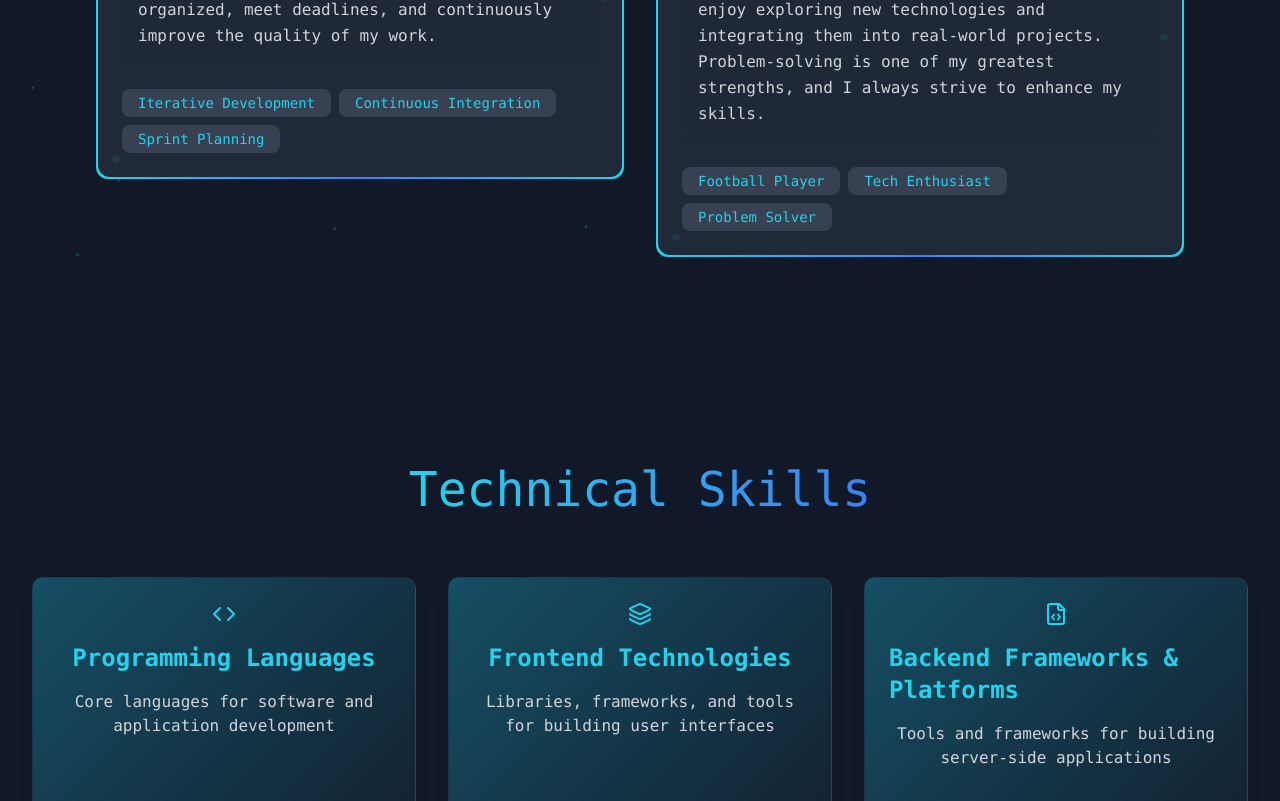
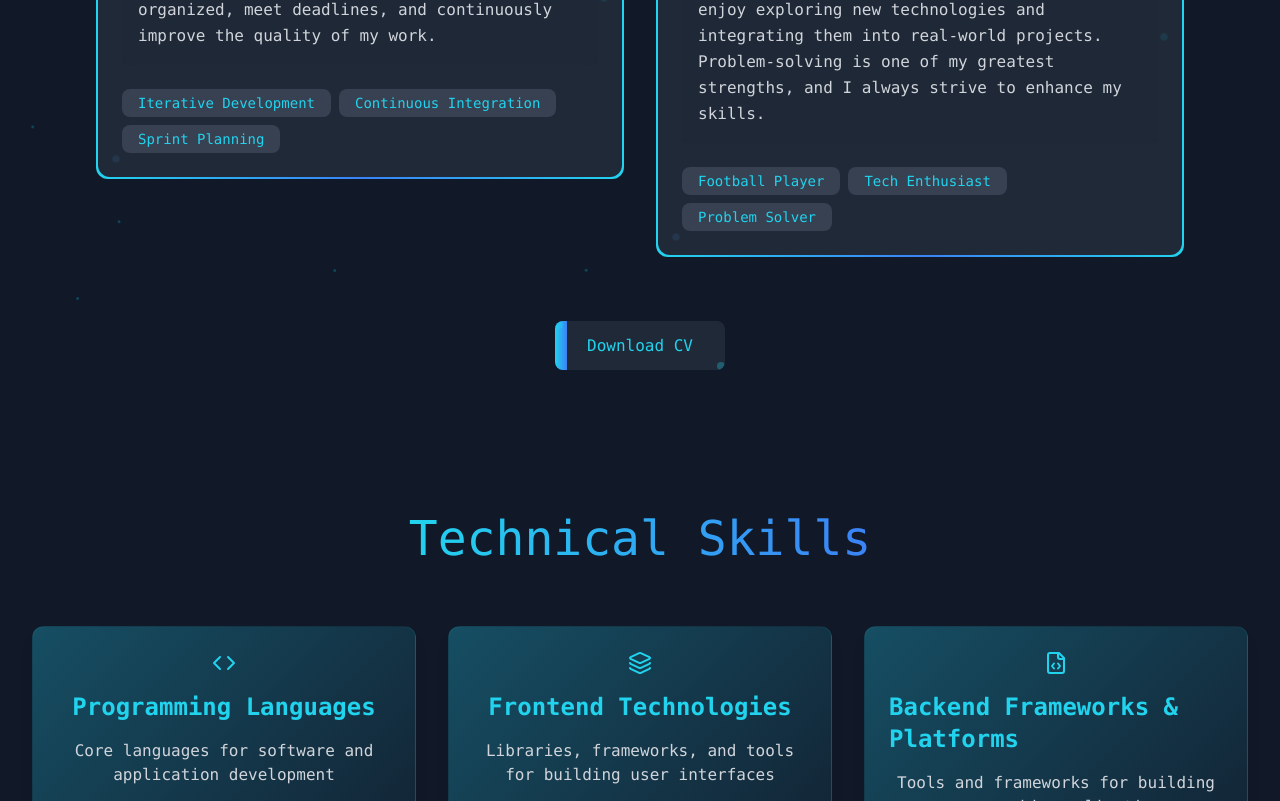
Before and after one commit to hamzalamin/Portfolio-react, a React (Create React App) app: page / in a window 1280 px wide. Shown: the part 1999-2800 px from the top of the page. Built offline with nearby package versions, Linux system fonts and the light colour scheme.

Commit message:
add some skills and add a button for download cv

```diff
--- a/src/components/About.js
+++ b/src/components/About.js
@@ -7,6 +7,7 @@ import {
 } from "react-icons/fa";
 import Profile from "../images/admin.jpg";
 import ParticleNetwork from './SectionBackground';
+import DownloadCv from './Download';
 
 const About = () => {
   const [activeSection, setActiveSection] = useState(null);
@@ -149,9 +150,8 @@ const About = () => {
           ))}
         </div>
 
-        {/* Keep your existing button */}
         <div className="mt-16 text-center">
-          {/* Your existing button code */}
+          <DownloadCv />
         </div>
       </div>
     </section>
--- /dev/null
+++ b/src/components/Download.js
@@ -0,0 +1,45 @@
+import React, { useState } from 'react';
+
+const AboutMe = () => {
+  const [error, setError] = useState(false);
+
+  const handleDownload = () => {
+    try {
+      const cvPath = '/assets/HAMZA LAMIN (FR).pdf';
+
+      const link = document.createElement('a');
+      link.href = cvPath;
+      link.download = encodeURIComponent('HAMZA LAMIN (FR).pdf');
+
+      document.body.appendChild(link);
+      link.click();
+      document.body.removeChild(link);
+
+      setError(false);
+    } catch (err) {
+      setError(true);
+      console.error('Error downloading CV:', err);
+    }
+  };
+
+  return (
+
+      <div className="rounded-lg text-center">
+        <button
+          onClick={handleDownload}
+          className="group relative px-8 py-3 bg-gray-800 text-cyan-400 overflow-hidden rounded-lg transform transition-transform duration-300 hover:scale-105"
+        >
+          <div className="absolute inset-0 w-3 bg-gradient-to-r from-cyan-400 to-blue-500 transition-all duration-[250ms] ease-out group-hover:w-full" />
+          <span className="relative group-hover:text-gray-900 font-mono">
+            Download CV
+          </span>
+          <div className="absolute top-0 left-0 w-2 h-2 bg-cyan-400/30 rounded-full group-hover:animate-ping" />
+          <div className="absolute bottom-0 right-0 w-2 h-2 bg-cyan-400/30 rounded-full group-hover:animate-ping delay-100" />
+        </button>
+      </div>
+
+
+  );
+};
+
+export default AboutMe;
--- a/src/components/Skills.js
+++ b/src/components/Skills.js
@@ -108,7 +108,11 @@ const Skills = () => {
       description: "Tools and frameworks for building server-side applications",
       icon: <FileCode className="text-5xl text-cyan-400" />,
       items: [
-        { name: "Spring Framework" },
+        { name: "Spring Boot" },
+        { name: "Spring Security" },
+        { name: "Spring MVC" },
+        { name: "Spring Data JPA" },
+        { name: "Spring MongoDB" },
         { name: "JPA" },
         { name: "Hibernate" },
         { name: "CDI" },
```
Also changed, not shown: 1 other file (tests, documents, lock files or other folders).
